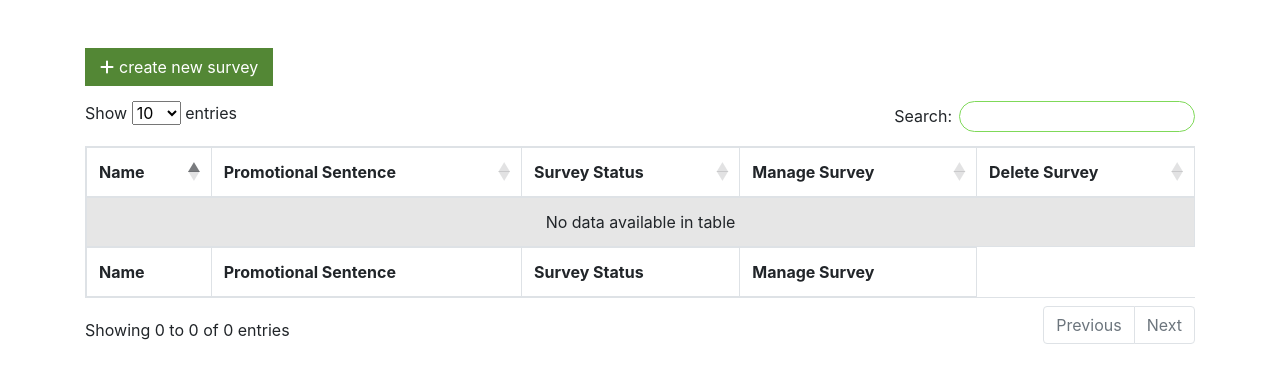
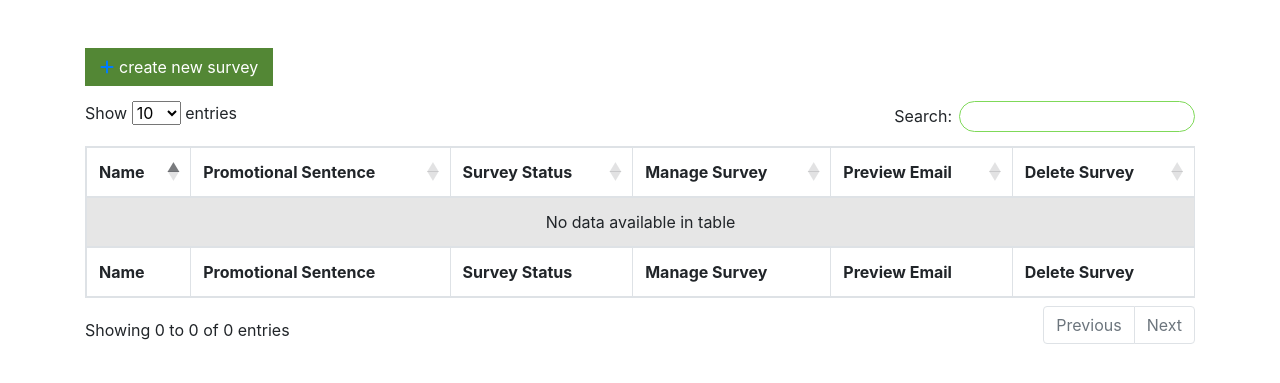
Before and after one commit to LL01-Business-Dowell/100025-dowellnpsdata, a Django app: template templates/qrcode/my_surveys.html in a window 1280 px wide. Shown: the top 383 px of the page. Run offline with Django 4.2, Linux system fonts and the light colour scheme; the template is opened without the code that fills it, so the values that code supplies are empty; parts of the project's set-up code (start-up, migrations or seed data) failed here and were passed over; some libraries are stand-ins or nearby versions.

Commit message:
users can preview email

```diff
--- a/accounts/urls.py
+++ b/accounts/urls.py
@@ -13,6 +13,7 @@ urlpatterns = [
     path('qrcode', render_qrcode, name='qrcode'),
     path('iframe/', render_iframe, name='iframe'),
     path('my_surveys/', views.MySurveysView.as_view(), name='my_surveys'),
+    path('preview_email/', views.SurveyPreviewEmailView.as_view(), name='preview_email'),
     path('', views.DashboardView.as_view(), name='feedback'),
     path('<int:pk>/set/survey/date/', views.SurveyDateView.as_view(), name='set_survey_date'),
     path('<int:pk>/create/qrcode/form/', views.QRCodeFormView.as_view(), name='create_qr_code_form'),
--- a/accounts/views/__init__.py
+++ b/accounts/views/__init__.py
@@ -1,6 +1,6 @@
 from .dashboard import DashboardView
 from .survey import SurveyDateView, MySurveysView
-from .qrcode_form import QRCodeFormView, SurveyStoppedView, SurveyPusedView, EndSurveyView, SurveyStartView
+from .qrcode_form import QRCodeFormView, SurveyStoppedView, SurveyPusedView, EndSurveyView, SurveyStartView, SurveyPreviewEmailView
 from .login import LoInFunc
 
 __all__ = [
@@ -13,4 +13,5 @@ __all__ = [
     EndSurveyView,
     SurveyStartView,
     LoInFunc,
+    SurveyPreviewEmailView,
 ]
--- a/accounts/views/helper.py
+++ b/accounts/views/helper.py
@@ -149,7 +149,7 @@ def render_iframe(request):
 def get_survey_status(survey_id):
     survey_status = 'Survey Ongoing'
     survey_link = f'/iframe/?survey_id={survey_id}'
-    survey_link_text = 'View Survey'
+    survey_link_text = 'Fill Survey'
 
     qr_code = get_object_or_404(QrCode, pk=survey_id)
     today = datetime.now()
--- a/templates/qrcode/my_surveys.html
+++ b/templates/qrcode/my_surveys.html
@@ -102,7 +102,7 @@
         <a href="">
           <button class="create__survey__btn">
             <i class="fa fa-plus"></i>
-            <span> create new survey</span>
+            <a href="/" style="color: white;"> create new survey</span>
           </button>
         </a>
       </div>
@@ -117,6 +117,7 @@
             <th>Promotional Sentence</th>
             <th>Survey Status</th>
             <th>Manage Survey</th>
+            <th>Preview Email</th>
             <th>Delete Survey</th>
           </tr>
         </thead>
@@ -127,6 +128,7 @@
               <td>{{ qr_code.promotional_sentence }}</td>
               <td>{{ qr_code.survey_status }}</td>
               <td><a href="{{ qr_code.survey_link }}">{{ qr_code.survey_link_text }}</a></td>
+              <td><a href="/preview_email?survey_id={{ qr_code.id }}" target="_blank">Preview Email</a></td>
               <td><a href="?delete={{ qr_code.id }}">Delete Survey</a></td>
             </tr>
           {% endfor %}
@@ -137,6 +139,8 @@
             <th>Promotional Sentence</th>
             <th>Survey Status</th>
             <th>Manage Survey</th>
+            <th>Preview Email</th>
+            <th>Delete Survey</th>
           </tr>
         </tfoot>
       </table>
```
Also changed, not shown: accounts/views/qrcode_form.py (+14 -1 lines).
